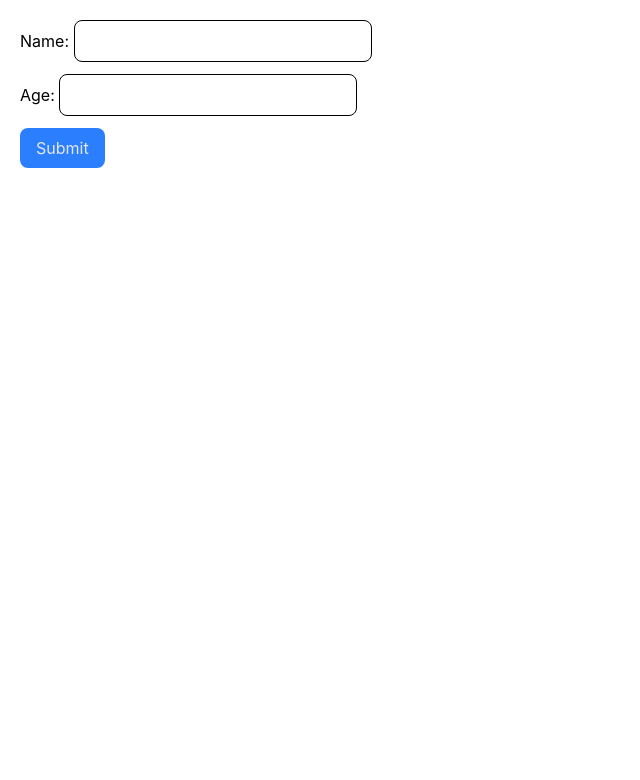
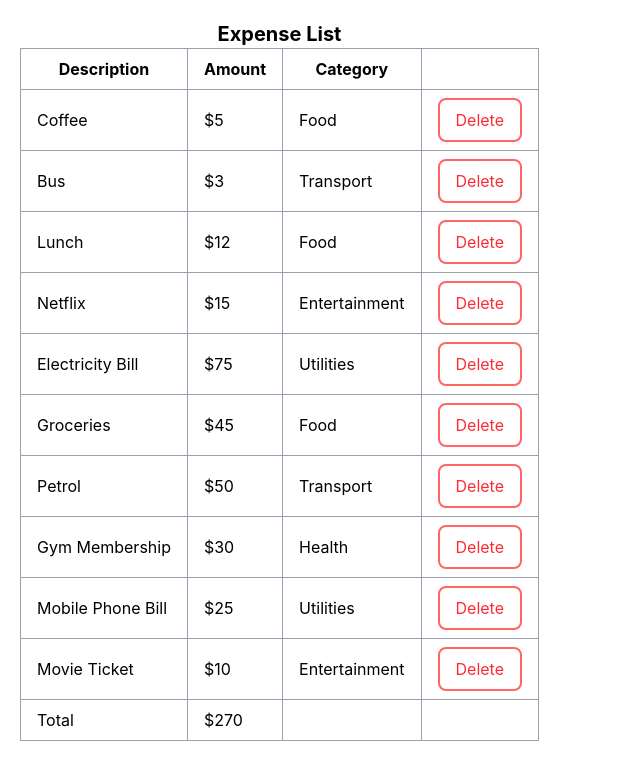
Before and after one commit to ExpressAsad/Expense-Tracker, a React (Vite) app: page / in a window 1280 px wide. Shown: the top 780 px of the page, without its empty margins (0-640 px from the left). Built offline with nearby package versions, Linux system fonts and the light colour scheme.

Commit message:
Create Expense List

```diff
--- a/src/App.tsx
+++ b/src/App.tsx
@@ -1,9 +1,75 @@
+import { useState } from "react";
+import ExpenseList from "./components/Expense-Tracker/ExpenseList";
 import Form from "./components/Form";
 
 const App = () => {
+  const [expenses, setExpenses] = useState([
+    {
+      id: 1,
+      description: "Coffee",
+      amount: 5,
+      category: "Food",
+    },
+    {
+      id: 2,
+      description: "Bus",
+      amount: 3,
+      category: "Transport",
+    },
+    {
+      id: 3,
+      description: "Lunch",
+      amount: 12,
+      category: "Food",
+    },
+    {
+      id: 4,
+      description: "Netflix",
+      amount: 15,
+      category: "Entertainment",
+    },
+    {
+      id: 5,
+      description: "Electricity Bill",
+      amount: 75,
+      category: "Utilities",
+    },
+    {
+      id: 6,
+      description: "Groceries",
+      amount: 45,
+      category: "Food",
+    },
+    {
+      id: 7,
+      description: "Petrol",
+      amount: 50,
+      category: "Transport",
+    },
+    {
+      id: 8,
+      description: "Gym Membership",
+      amount: 30,
+      category: "Health",
+    },
+    {
+      id: 9,
+      description: "Mobile Phone Bill",
+      amount: 25,
+      category: "Utilities",
+    },
+    {
+      id: 10,
+      description: "Movie Ticket",
+      amount: 10,
+      category: "Entertainment",
+    },
+  ]);
+  const handleClick = (id: number) =>
+    setExpenses(expenses.filter((e) => e.id !== id));
   return (
     <div>
-      <Form />
+      <ExpenseList expenses={expenses} onClick={handleClick} />
     </div>
   );
 };
--- a/src/components/Expense-Tracker/ExpenseList.tsx
+++ b/src/components/Expense-Tracker/ExpenseList.tsx
@@ -1,5 +1,62 @@
-const ExpenseList = () => {
-  return <div></div>;
+interface ExpenseFields {
+  id: number;
+  description: string;
+  amount: number;
+  category: string;
+}
+interface Expense {
+  expenses: ExpenseFields[];
+  onClick: (id: number) => void;
+}
+const ExpenseList = ({ expenses, onClick }: Expense) => {
+  return (
+    <>
+      <table className="table-auto border-collapse border border-gray-400">
+        <caption className="caption-top"><h3 className="text-xl font-bold">Expense List</h3></caption>
+        <thead>
+          <tr>
+            <th className="border border-gray-400 px-4 py-2">Description</th>
+            <th className="border border-gray-400 px-4 py-2">Amount</th>
+            <th className="border border-gray-400 px-4 py-2">Category</th>
+            <th className="border border-gray-400 px-4 py-2"></th>
+          </tr>
+        </thead>
+        <tbody>
+          {expenses.map((expense) => (
+            <tr key={expense.id}>
+              <td className="border border-gray-400 px-4 py-2">
+                {expense.description}
+              </td>
+              <td className="border border-gray-400 px-4 py-2">
+                ${expense.amount}
+              </td>
+              <td className="border border-gray-400 px-4 py-2">
+                {expense.category}
+              </td>
+              <td className="border border-gray-400 px-4 py-2">
+                <button
+                  onClick={(id) => onClick(expense.id)}
+                  className="px-4 py-2 border-2 border-red-400 rounded-lg text-red-500"
+                >
+                  Delete
+                </button>
+              </td>
+            </tr>
+          ))}
+        </tbody>
+        <tfoot>
+          <tr>
+            <td className="border border-gray-400 px-4 py-2">Total</td>
+            <td className="border border-gray-400 px-4 py-2">
+              ${expenses.reduce((total, expense) => total + expense.amount, 0)}
+            </td>
+            <td className="border border-gray-400 px-4 py-2"></td>
+            <td className="border border-gray-400 px-4 py-2"></td>
+          </tr>
+        </tfoot>
+      </table>
+    </>
+  );
 };
 
 export default ExpenseList;
```
